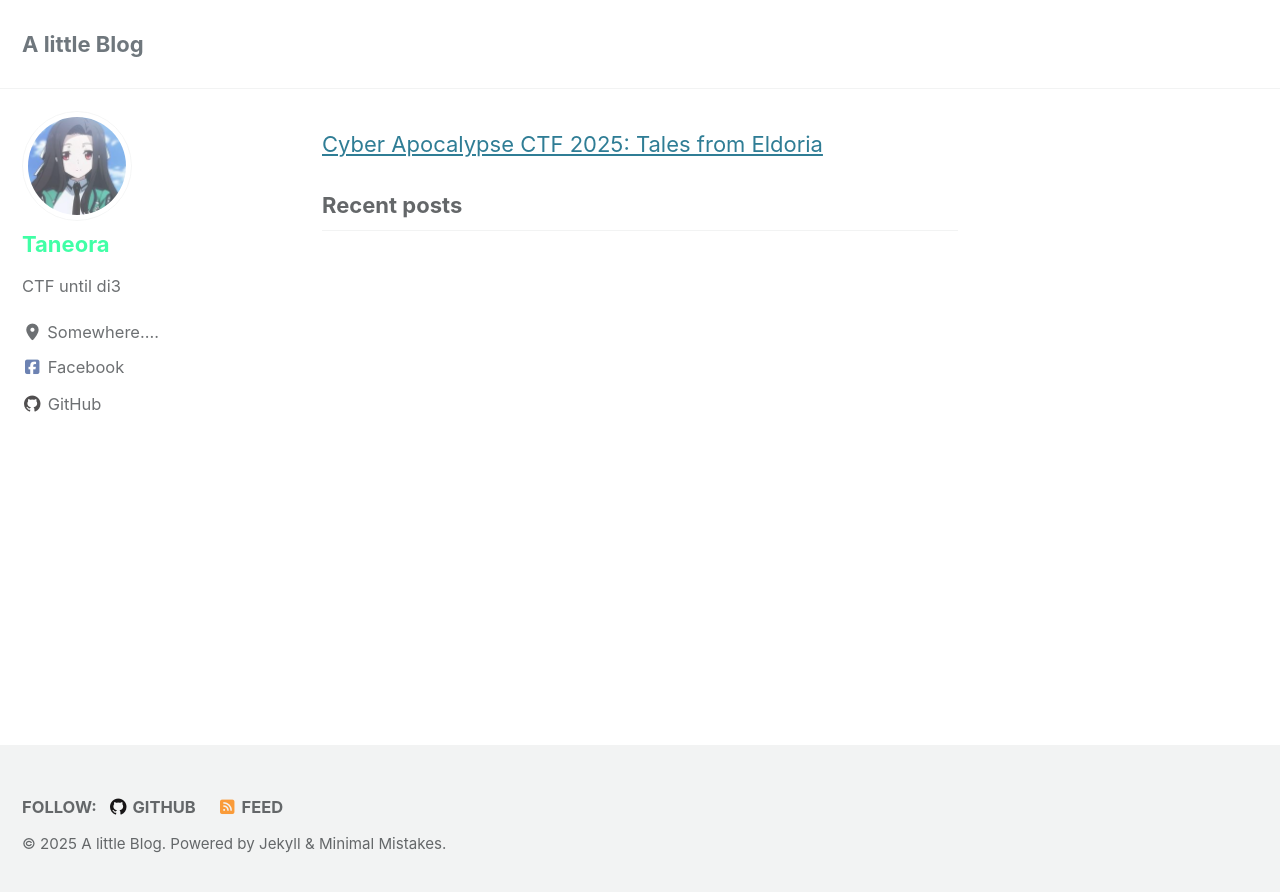
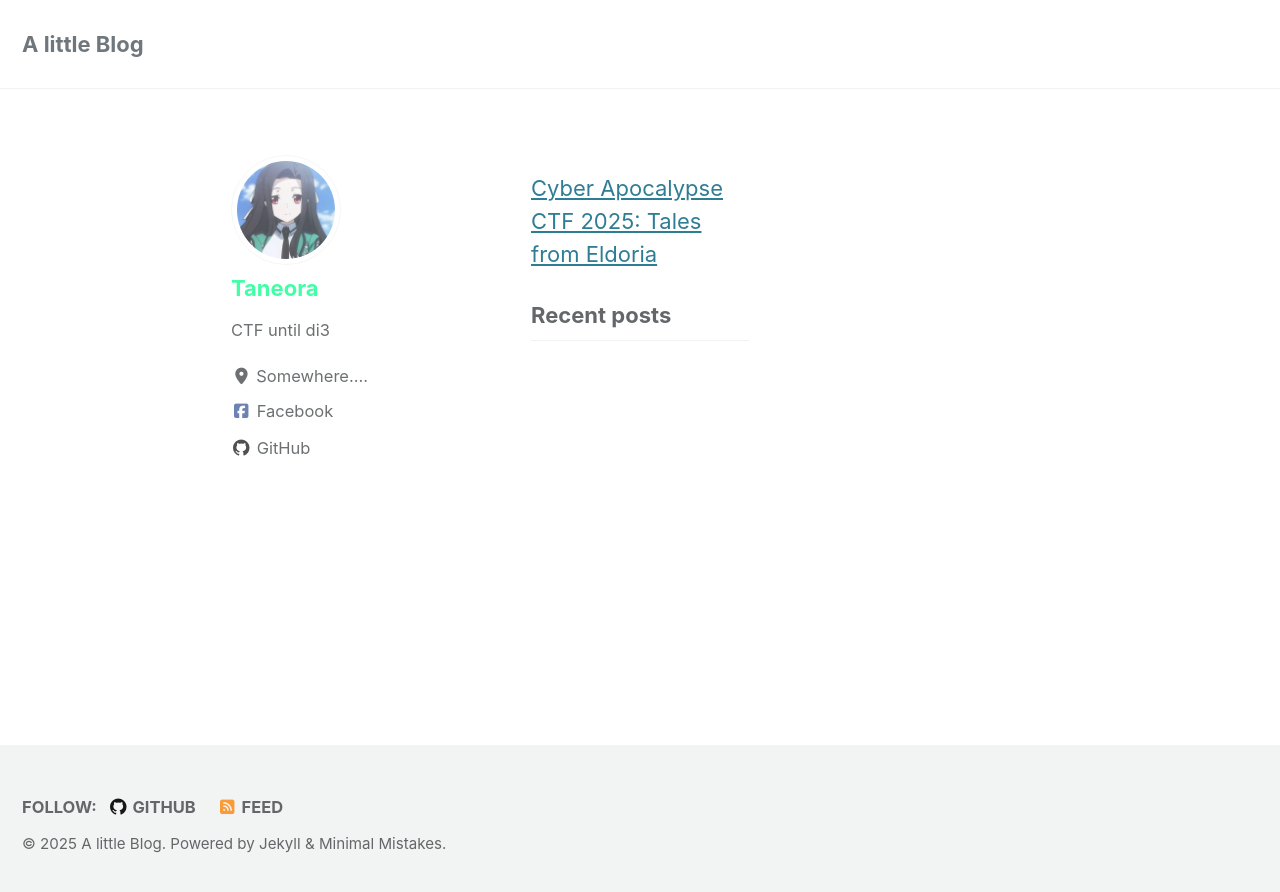
Before and after one commit to dungNHVhust/dungnhvhust.github.io, a Jekyll site: the page built from index.html, in a window 1280 px wide. Shown: the top 892 px of the page. Built offline with Jekyll 4.4.1, drawn with Linux system fonts in a browser that asks for light colours; cached includes are drawn as plain includes; the list of posts is cut into pages by our own code.

Commit message:
fixxxxxx

```diff
--- a/_layouts/default.html
+++ b/_layouts/default.html
@@ -14,7 +14,9 @@
     {% include_cached masthead.html %}
 
     <div class="initial-content">
-      {{ content }}
+      <div class="main-content">
+        {{ content }}
+      </div>
       {% include after-content.html %}
     </div>
 
--- a/assets/css/custom.css
+++ b/assets/css/custom.css
@@ -130,3 +130,10 @@
   border-radius: 6px;
   box-shadow: 0 2px 10px rgba(0,0,0,0.5);
 }
+
+/* ===== Container giới hạn ===== */
+.main-content {
+  max-width: 950px;
+  margin: 0 auto;
+  padding: 2rem;
+}
```
